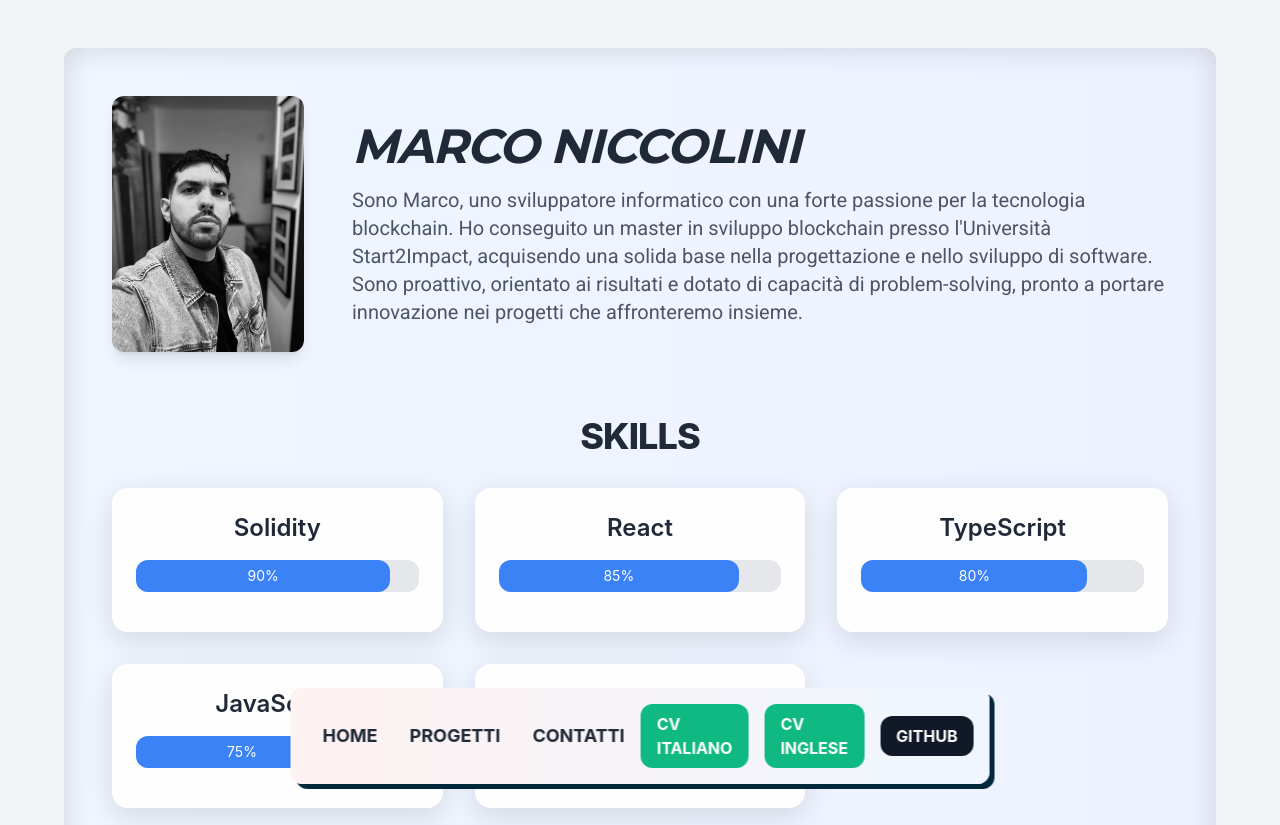
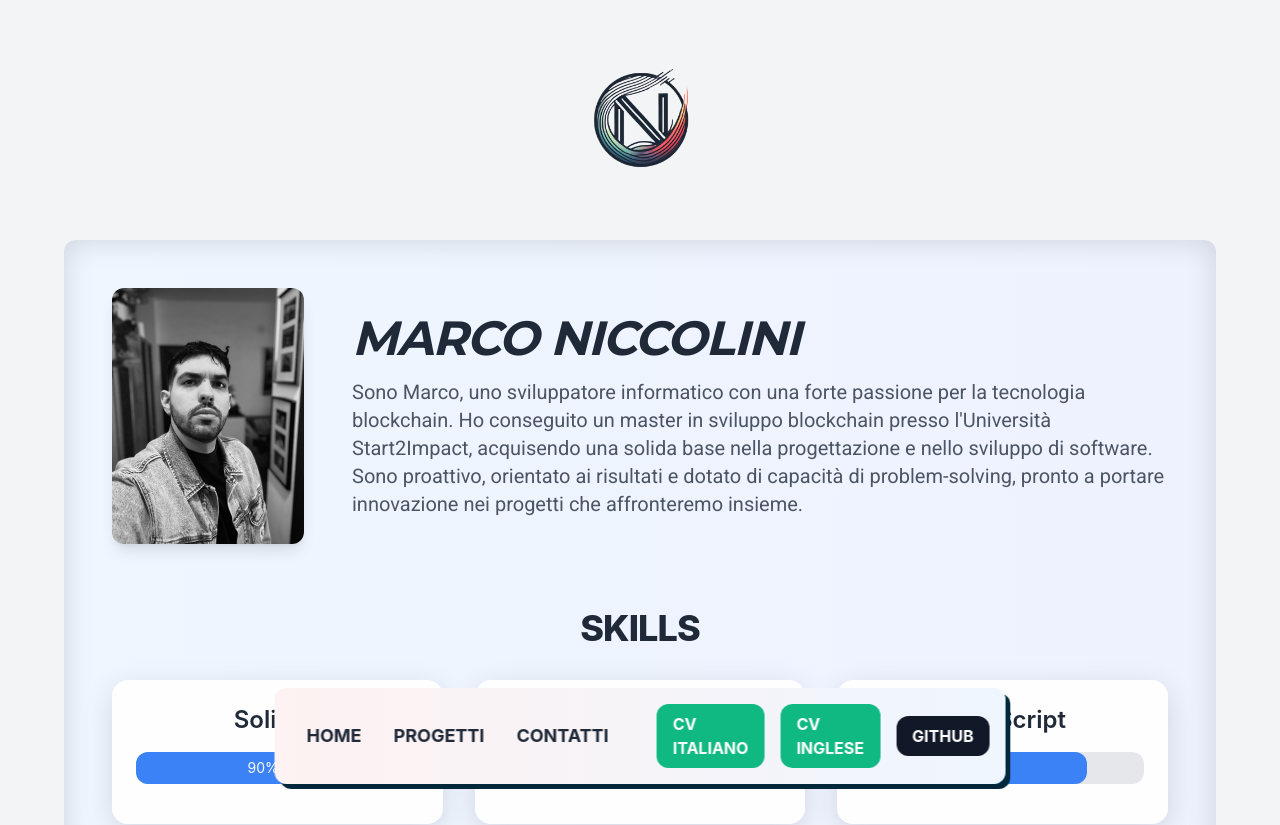
Before and after one commit to Nicco6598/MN-Portfolio, a React (Create React App) app: page / in a window 1280 px wide. Shown: the top 825 px of the page. Built offline with nearby package versions, Linux system fonts and the light colour scheme.

Commit message:
fix logo

```diff
--- a/src/components/Navbar.tsx
+++ b/src/components/Navbar.tsx
@@ -21,7 +21,7 @@ const Navbar: React.FC = () => {
         <div className="flex items-center justify-between">
           <Link to="/" className="hidden md:inline-block px-4 text-lg font-bold uppercase hover:text-dark-cyan transition">Home</Link>
           <Link to="/projects" className="hidden md:inline-block px-4 text-lg font-bold uppercase hover:text-dark-cyan transition">Progetti</Link>
-          <Link to="/contact" className="hidden md:inline-block px-4 text-lg font-bold uppercase hover:text-dark-cyan transition">Contatti</Link>
+          <Link to="/contact" className="hidden md:inline-block px-4 text-lg font-bold uppercase hover:text-dark-cyan transition mr-8">Contatti</Link>
           <a
             href="https://www.dropbox.com/scl/fi/qq0zfpybd8fh1mf8869jm/Marco_Niccolini_CV-IT.pdf?rlkey=p6ke8o7aoafw1o58prs9p1oal&st=w7vok4o5&dl=0"
             target="_blank"
--- a/src/pages/Contact.tsx
+++ b/src/pages/Contact.tsx
@@ -1,5 +1,6 @@
 import React, { useState } from 'react';
 import { projects } from '../data/projectData'; // Importa i dati dei progetti
+import logo from '../assets/logo.png'; // Ensure the logo is in the assets folder
 import '../styles/animations.css';
 
 const Contact: React.FC = () => {
@@ -48,7 +49,15 @@ const Contact: React.FC = () => {
   const selectedProjectData = projects.find(project => project.id === selectedProject);
 
   return (
-    <div className="max-w-6xl mx-auto p-12 mt-12 bg-gradient-to-r from-blue-50 to-indigo-50 bg-opacity-80 backdrop-blur-lg rounded-xl shadow-[inset_0px_0px_30px_0px_#00000024] fade-in-up">
+    <div className="relative">
+      <a href="/" className="absolute top-0 left-1/2 transform -translate-x-1/2 -translate-y-full z-20">
+        <img
+          src={logo}
+          alt="Logo"
+          className="w-36 h-36 object-cover transform transition duration-500 hover:scale-105 mb-12"
+        />
+      </a>
+      <div className="max-w-6xl mx-auto p-12 mt-60 bg-gradient-to-r from-blue-50 to-indigo-50 bg-opacity-80 backdrop-blur-lg rounded-xl shadow-[inset_0px_0px_30px_0px_#00000024] fade-in-up">
         <h1 className="text-5xl font-extrabold text-center mb-16 text-gray-800 tracking-tight">CONTATTI</h1>
         <form onSubmit={handleSubmit} className="bg-white bg-opacity-90 p-8 rounded-2xl shadow-[0_8px_30px_rgba(0,0,0,0.12)] space-y-6">
           <div>
@@ -105,6 +114,7 @@ const Contact: React.FC = () => {
           </button>
         </form>
       </div>
+    </div>
   );
 };
 
--- a/src/pages/Home.tsx
+++ b/src/pages/Home.tsx
@@ -1,11 +1,20 @@
 import React from 'react';
 import profilePic from '../assets/profile.jpg';
 import ProjectCarousel from '../components/ProjectCarousel';
-import '../styles/animations.css'; // Assicurati di creare un file animations.css per le animazioni
+import logo from '../assets/logo.png'; // Ensure the logo is in the assets folder
+import '../styles/animations.css'; // Ensure you create an animations.css file for animations
 
 const Home: React.FC = () => {
   return (
-    <div className="max-w-6xl mx-auto p-12 bg-gradient-to-r from-blue-50 to-indigo-50 bg-opacity-80 backdrop-blur-lg mt-12 rounded-xl shadow-[inset_0px_0px_30px_0px_#00000024]">
+    <div className="relative">
+      <a href="/" className="absolute top-0 left-1/2 transform -translate-x-1/2 -translate-y-full z-20">
+        <img
+          src={logo}
+          alt="Logo"
+          className="w-36 h-36 object-cover transform transition duration-500 hover:scale-105 mb-12"
+        />
+      </a>
+      <div className="max-w-6xl mx-auto p-12 bg-gradient-to-r from-blue-50 to-indigo-50 bg-opacity-80 backdrop-blur-lg mt-60 rounded-xl shadow-[inset_0px_0px_30px_0px_#00000024]">
         <div className="flex flex-col lg:flex-row items-center mb-16 fade-in-up">
           <img
             src={profilePic}
@@ -53,6 +62,7 @@ const Home: React.FC = () => {
           <ProjectCarousel />
         </div>
       </div>
+    </div>
   );
 };
 
--- a/src/pages/ProjectDetail.tsx
+++ b/src/pages/ProjectDetail.tsx
@@ -1,6 +1,7 @@
 import React from 'react';
 import { useParams } from 'react-router-dom';
 import { projects } from '../data/projectData'; // Importa i dati dei progetti
+import logo from '../assets/logo.png'; // Ensure the logo is in the assets folder
 
 const ProjectDetail: React.FC = () => {
   const { id } = useParams<{ id: string }>();
@@ -11,7 +12,15 @@ const ProjectDetail: React.FC = () => {
   }
 
   return (
-    <div className="max-w-6xl mx-auto p-12 mt-12 bg-gradient-to-r from-blue-50 to-indigo-50 bg-opacity-80 backdrop-blur-lg rounded-xl shadow-[inset_0px_0px_30px_0px_#00000024]">
+    <div className="relative">
+      <a href="/" className="absolute top-0 left-1/2 transform -translate-x-1/2 -translate-y-full z-20">
+        <img
+          src={logo}
+          alt="Logo"
+          className="w-36 h-36 object-cover transform transition duration-500 hover:scale-105 mb-12"
+        />
+      </a>
+      <div className="max-w-6xl mx-auto p-12 mt-60 bg-gradient-to-r from-blue-50 to-indigo-50 bg-opacity-80 backdrop-blur-lg rounded-xl shadow-[inset_0px_0px_30px_0px_#00000024]">
         <div className="grid grid-cols-1 lg:grid-cols-2 gap-12">
           <div className="flex justify-center">
             <img src={project.imageUrl} alt={project.title} className="w-96 h-96 object-cover lg:max-w-lg rounded-xl transform transition duration-500 hover:scale-105" />
@@ -56,6 +65,7 @@ const ProjectDetail: React.FC = () => {
           </div>
         </div>
       </div>
+    </div>
   );
 };
 
--- a/src/pages/Projects.tsx
+++ b/src/pages/Projects.tsx
@@ -1,11 +1,20 @@
 import React from 'react';
 import { Link } from 'react-router-dom';
 import { projects } from '../data/projectData'; // Importa i dati dei progetti
+import logo from '../assets/logo.png'; // Ensure the logo is in the assets folder
 import '../styles/animations.css';
 
 const Projects: React.FC = () => {
   return (
-    <div className="max-w-6xl mx-auto p-12 mt-12 fade-in-up bg-gradient-to-r from-blue-50 to-indigo-50 bg-opacity-80 backdrop-blur-lg shadow-[inset_0px_0px_30px_0px_#00000024] rounded-xl">
+    <div className="relative">
+      <a href="/" className="absolute top-0 left-1/2 transform -translate-x-1/2 -translate-y-full z-20">
+        <img
+          src={logo}
+          alt="Logo"
+          className="w-36 h-36 object-cover transform transition duration-500 hover:scale-105 mb-12"
+        />
+      </a>
+      <div className="max-w-6xl mx-auto p-12 mt-60 fade-in-up bg-gradient-to-r from-blue-50 to-indigo-50 bg-opacity-80 backdrop-blur-lg shadow-[inset_0px_0px_30px_0px_#00000024] rounded-xl">
         <h1 className="text-5xl font-extrabold text-center mb-16 text-gray-800 tracking-tight">PROGETTI</h1>
         <div className="grid grid-cols-1 md:grid-cols-2 lg:grid-cols-3 gap-8">
           {projects.map((project) => (
@@ -27,6 +36,7 @@ const Projects: React.FC = () => {
           ))}
         </div>
       </div>
+    </div>
   );
 };
 
```
Also changed, not shown: src/assets/logo.png (added). Lines whose indentation alone changed are shown as unchanged.
